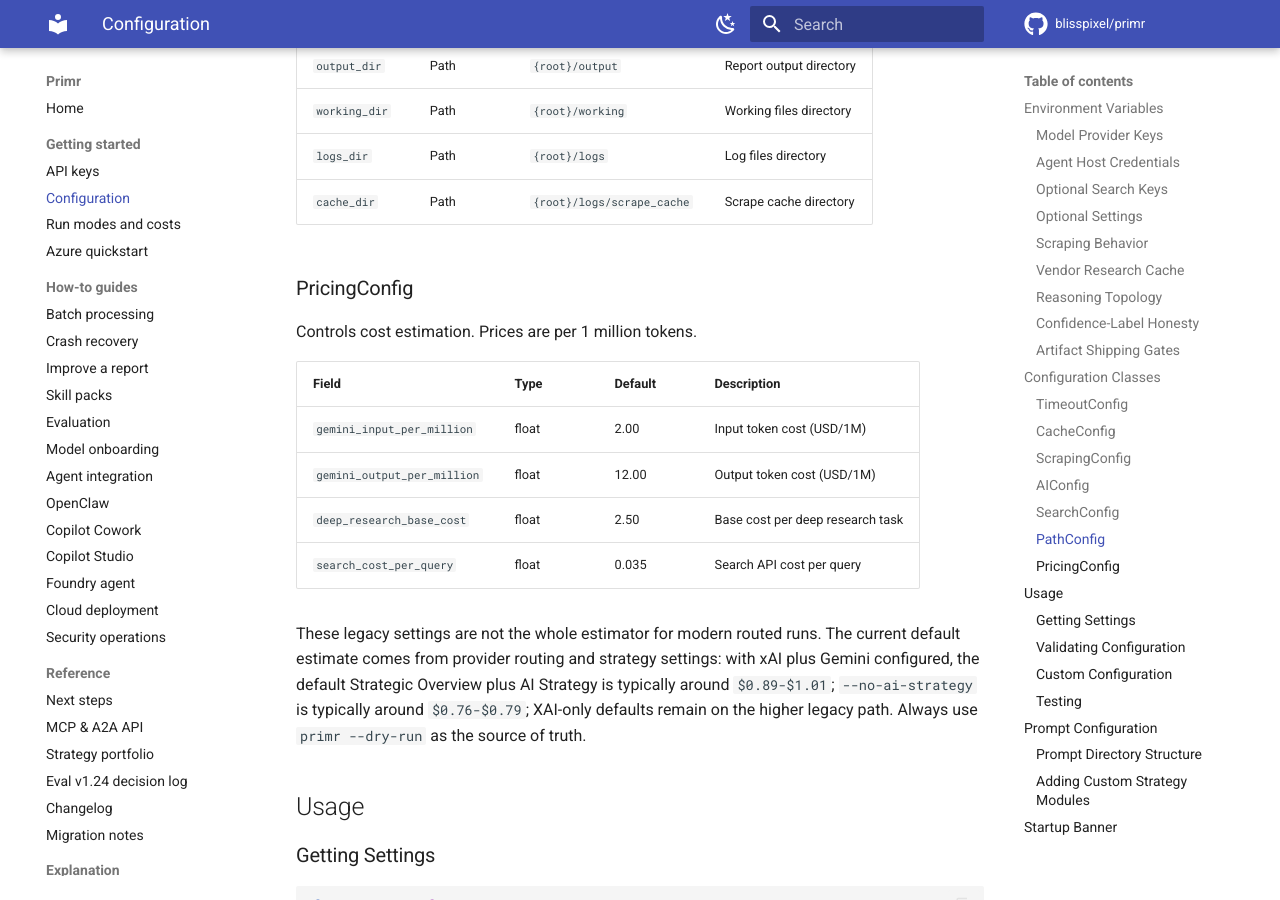
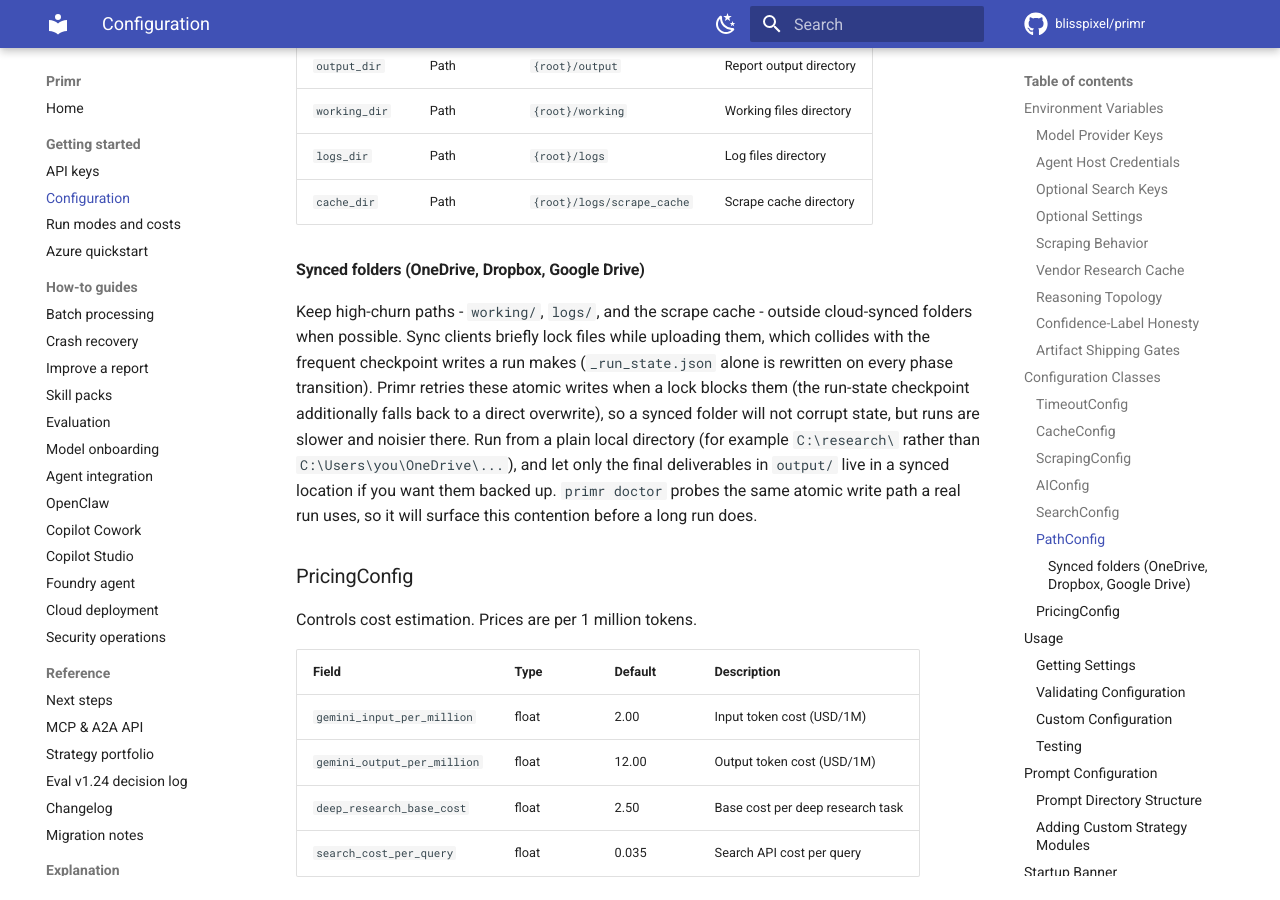
Before and after one commit to blisspixel/primr, an MkDocs documentation site: the page built from docs/CONFIG.md, in a window 1280 px wide and 900 px high, scrolled down 8559 px. Built offline with MkDocs 1.6.1 and Material for MkDocs 9.7.7, drawn with Linux system fonts in a browser that asks for light colours; comment, search, counter and statistics services are not loaded.

Commit message:
Harden Windows working-directory state writes
Consolidate every temp-write + rename state-persistence path onto the
utils.atomic_io.atomic_replace seam: run-state checkpoints drop their
inline duplicate retry loop (direct-overwrite fallback kept), pending
Deep Research jobs collapse the redundant exists/rename branch, and the
update-check cache plus host-marker state replace bare Path.replace
calls. primr doctor's filesystem probe now exercises the identical
temp-write + atomic-replace path real runs use, so sync-client lock
contention surfaces in doctor before it bites a live run. Document
keeping high-churn working/ and logs/ paths outside synced folders in
docs/CONFIG.md. Roadmap #14 bullets 1-3 marked done; transient-lock
wiring pinned by new tests in test_run_state_io and test_job_persistence.

```diff
--- a/docs/CONFIG.md
+++ b/docs/CONFIG.md
@@ -241,6 +241,20 @@
 | `logs_dir` | Path | `{root}/logs` | Log files directory |
 | `cache_dir` | Path | `{root}/logs/scrape_cache` | Scrape cache directory |
 
+#### Synced folders (OneDrive, Dropbox, Google Drive)
+
+Keep high-churn paths - `working/`, `logs/`, and the scrape cache - outside
+cloud-synced folders when possible. Sync clients briefly lock files while
+uploading them, which collides with the frequent checkpoint writes a run makes
+(`_run_state.json` alone is rewritten on every phase transition). Primr
+retries these atomic writes when a lock blocks them (the run-state checkpoint
+additionally falls back to a direct overwrite), so a synced folder will not
+corrupt state, but runs are slower and noisier there. Run from a plain local
+directory (for example `C:\research\` rather than `C:\Users\you\OneDrive\...`),
+and let only the final deliverables in `output/` live in a synced location if
+you want them backed up. `primr doctor` probes the same atomic write path a
+real run uses, so it will surface this contention before a long run does.
+
 ### PricingConfig
 
 Controls cost estimation. Prices are per 1 million tokens.
```
Also changed, not shown: ROADMAP.md (+3 -3 lines), docs/CHANGELOG.md (+12 -0 lines), 7 other files.
